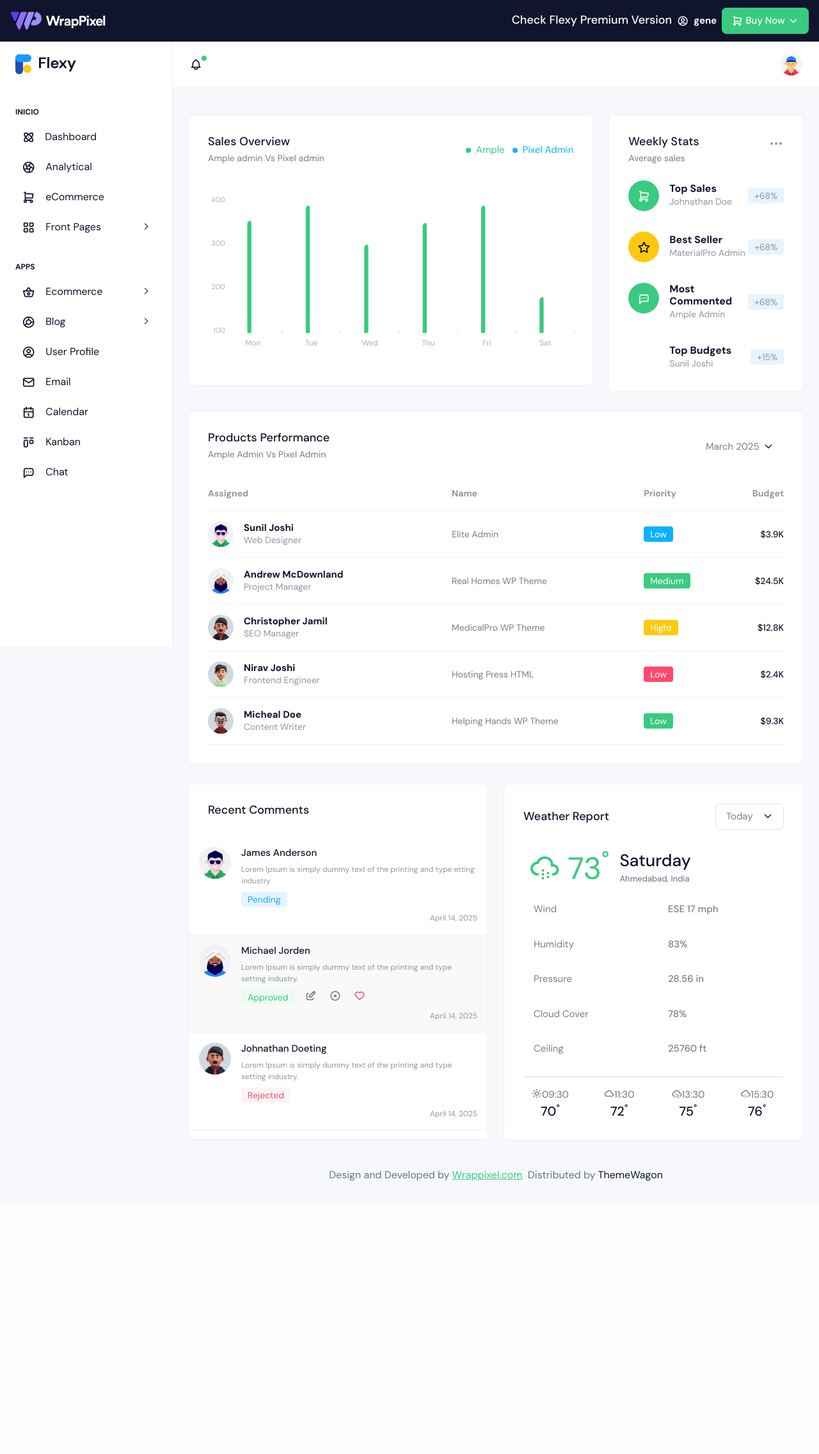
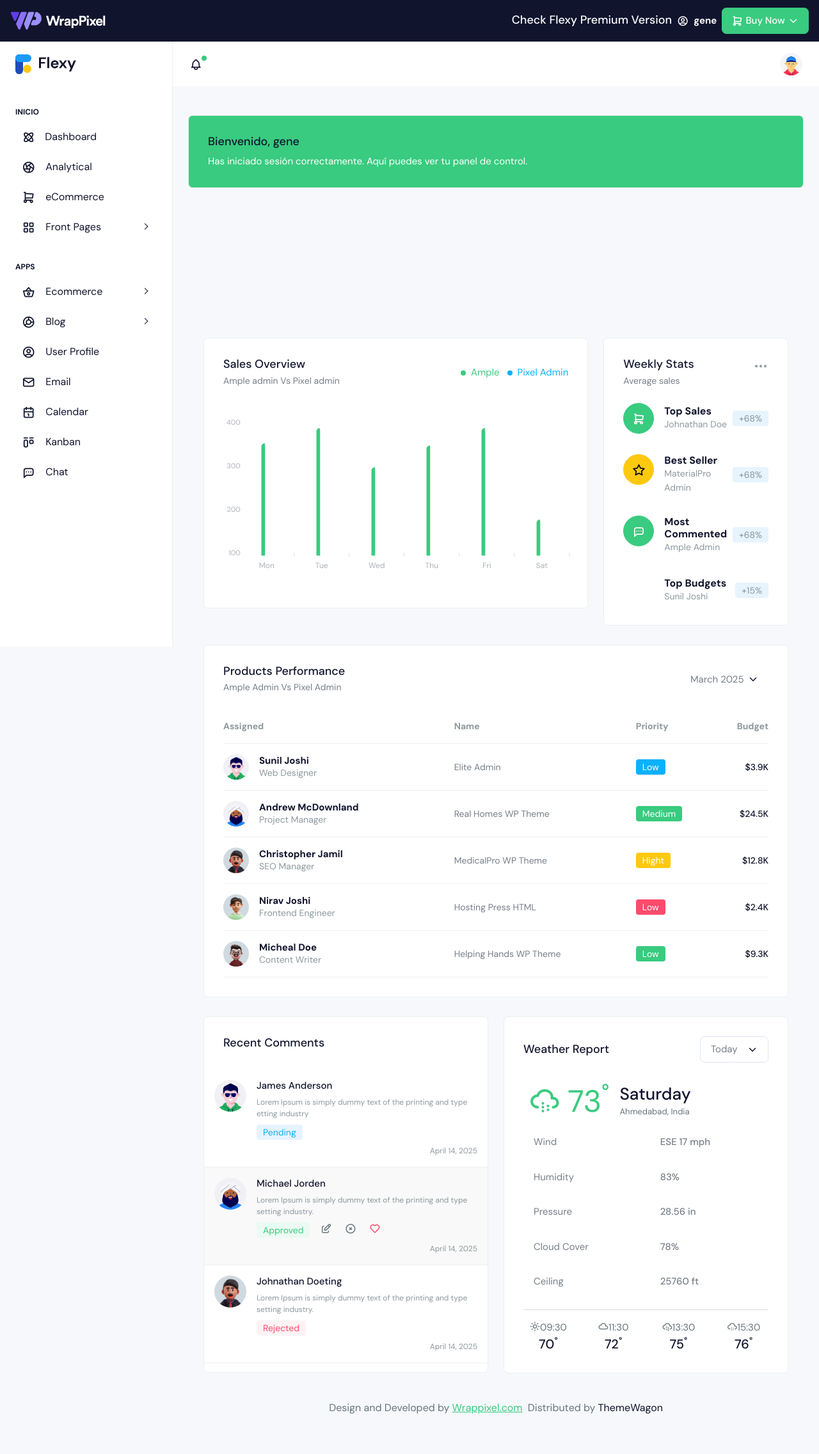
Before and after one commit to samanthaotacoma2186-eng/interfazG6, a Django app: page /dashboard/ in a window 1280 px wide. Shown: the whole page at 64% size. Before the commit the page ends 1846 px from the top, so only its background shows below. Run offline with Django 5.2, Linux system fonts and the light colour scheme; a user stored in the database is signed in; some libraries are stand-ins or nearby versions.

Commit message:
nombre del susario arriba de la pagina

```diff
--- a/config/settings.py
+++ b/config/settings.py
@@ -118,6 +118,7 @@ USE_TZ = True
 
 STATIC_URL = '/static/'
 LOGIN_URL = '/login/'
+LOGIN_REDIRECT_URL = '/dashboard/'
 LOGIN_REDIRECT_URL = '/'
 
 TEMPLATES[0]['DIRS'] = [BASE_DIR / 'templates']
--- a/dashboard/templates/private/index.html
+++ b/dashboard/templates/private/index.html
@@ -5,6 +5,17 @@
 {% include 'private/header.html' %}
 
       <div class="body-wrapper-inner">
+        <div class="container-fluid">
+          <div class="row mb-4">
+            <div class="col-12">
+              <div class="card bg-success text-white">
+                <div class="card-body">
+                  <h3 class="card-title mb-2">Bienvenido{% if request.user.is_authenticated %}, {{ request.user.get_full_name|default:request.user.username }}{% endif %}</h3>
+                  <p class="card-text">Has iniciado sesión correctamente. Aquí puedes ver tu panel de control.</p>
+                </div>
+              </div>
+            </div>
+          </div>
         <div class="container-fluid">
           <!--  Row 1 -->
           <div class="row">
--- a/inicio/views.py
+++ b/inicio/views.py
@@ -50,7 +50,7 @@ def login_view(request):
                             password=password)
         if user is not None:
             auth_login(request, user)
-            return redirect('dashboard')
+            return redirect('/dashboard/')
         mensaje = 'Usuario o contraseña incorrectos'
     return render(request, 'login.html', {'mensaje': mensaje})
 
@@ -70,7 +70,7 @@ def register_view(request):
             user = authenticate(request, username=username, password=password)
             if user is not None:
                 auth_login(request, user)
-                return redirect('dashboard')
+                return redirect('/dashboard/')
             return redirect('login')
         mensaje = 'Corrige los errores del formulario.'
 
```
Also changed, not shown: db.sqlite3.
